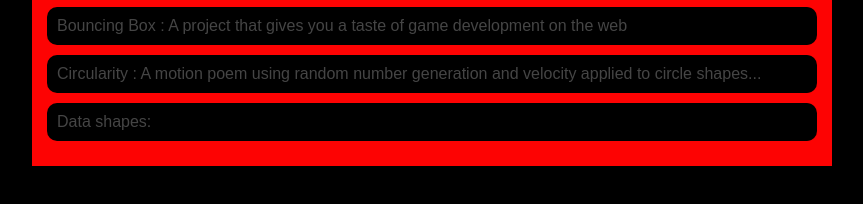
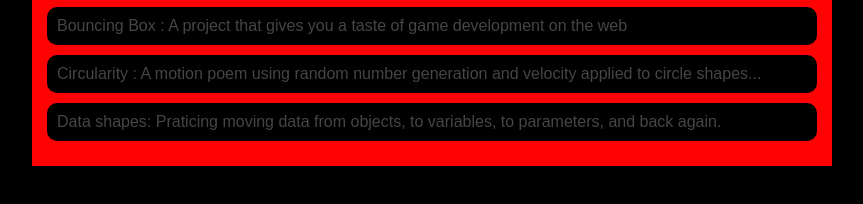
Before and after one commit to jamsco-nln/jamsco-nln.github.io, a plain HTML site: page portfolio.html in a window 1280 px wide. Shown: the part 262-466 px from the top of the page, without its empty margins (208-1071 px from the left). Drawn offline with Linux system fonts and the light colour scheme.

Commit message:
added a desciption

```diff
--- a/portfolio.html
+++ b/portfolio.html
@@ -113,7 +113,7 @@
                             development on the web </a></li>
                     <li><a href="projects/circularity/">Circularity : A motion poem using random number generation and
                             velocity applied to circle shapes...</a></li>
-                    <li><a href = "asd-projects/data-shapes/"> Data shapes:</a></li>
+                    <li><a href = "asd-projects/data-shapes/"> Data shapes: Praticing moving data from objects, to variables, to parameters, and back again.</a></li>
                 </u1>
             </div>
         </main>
```
